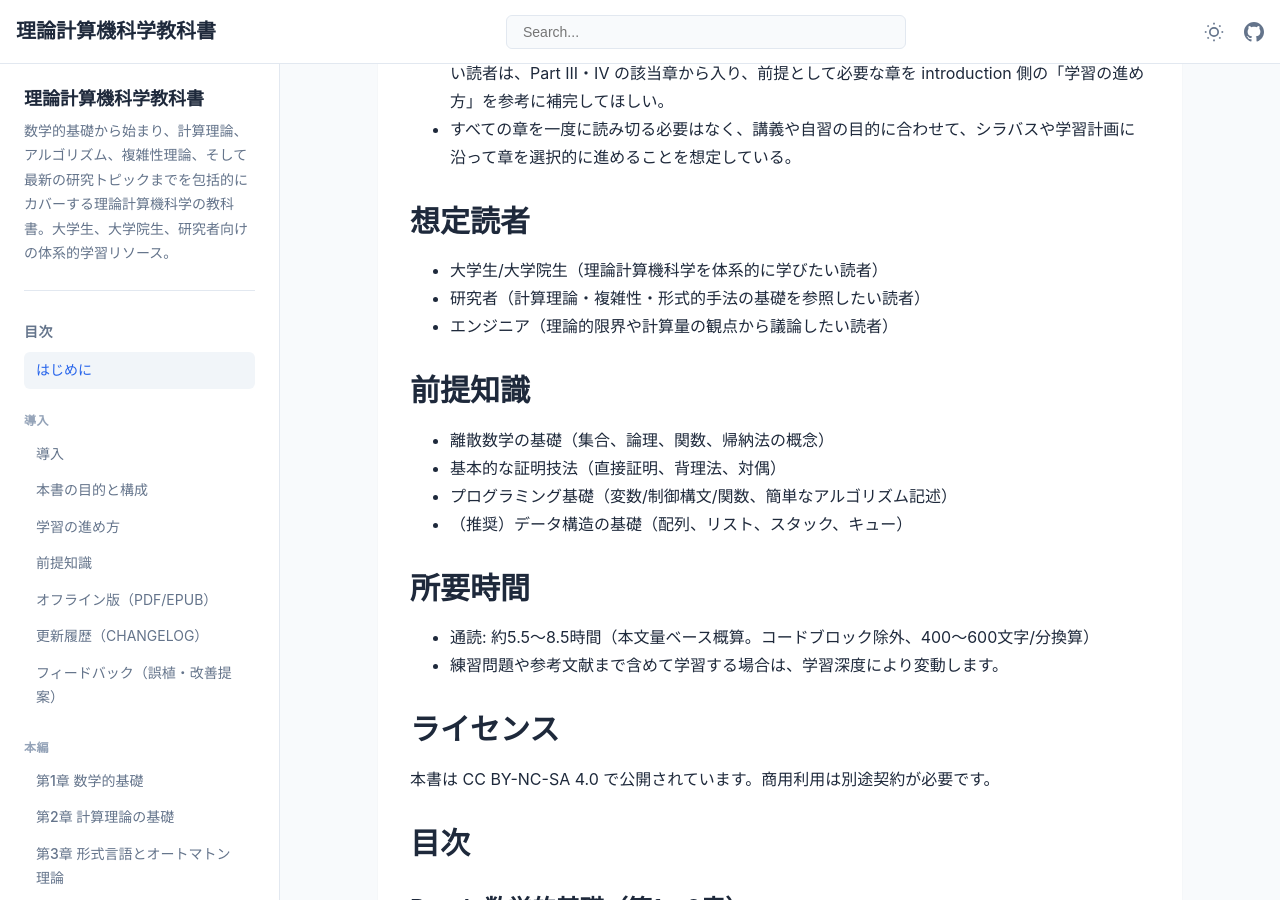
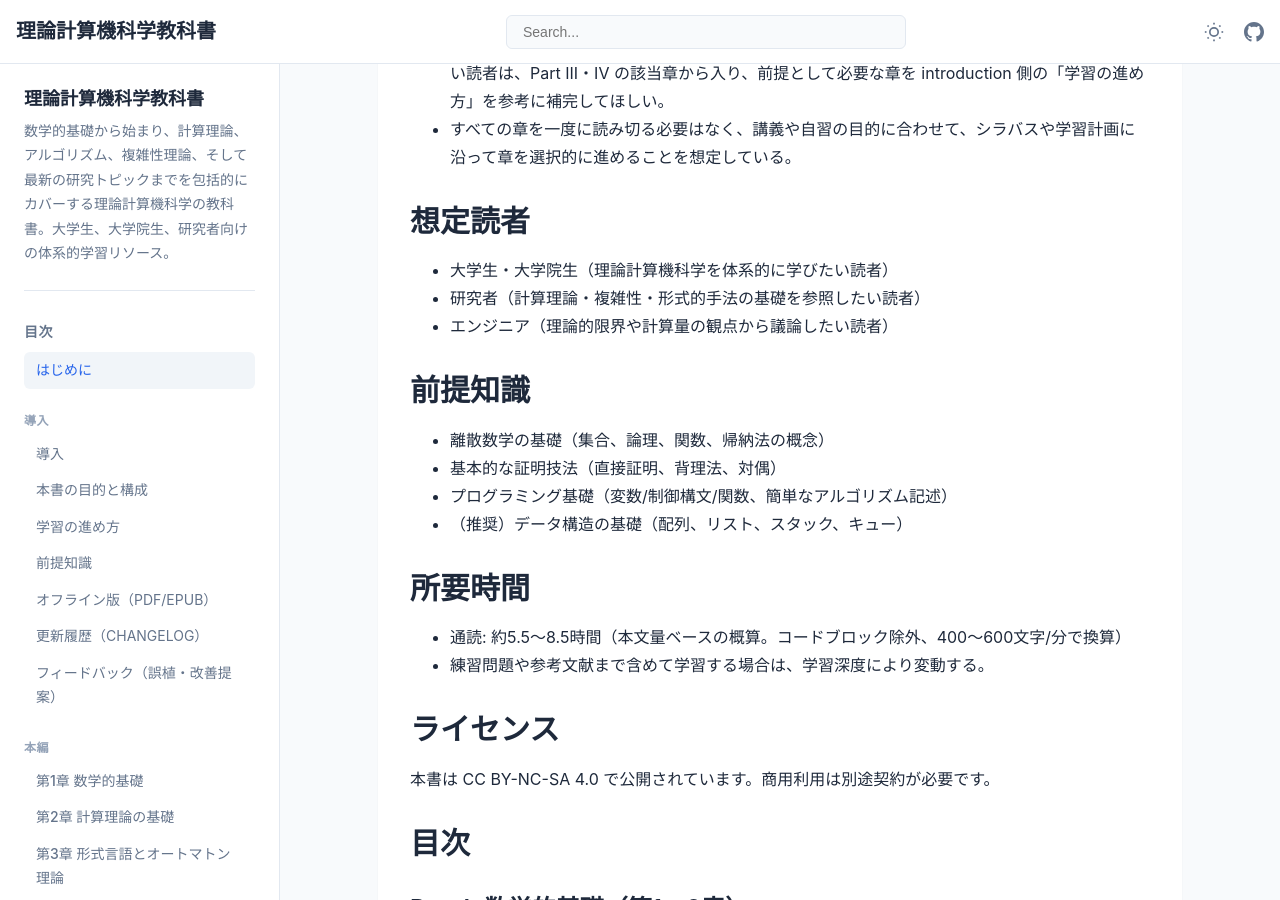
Before and after one commit to itdojp/theoretical-computer-science-textbook, a Jekyll site: the page built from docs/index.md, in a window 1280 px wide and 900 px high, scrolled down 979 px. Built offline with Jekyll 4.4.1, drawn with Linux system fonts in a browser that asks for light colours.

Commit message:
chore(docs): unify style and wording

```diff
--- a/docs/index.md
+++ b/docs/index.md
@@ -34,7 +34,7 @@ permalink: /
 - すべての章を一度に読み切る必要はなく、講義や自習の目的に合わせて、シラバスや学習計画に沿って章を選択的に進めることを想定している。
 
 ## 想定読者
-- 大学生/大学院生（理論計算機科学を体系的に学びたい読者）
+- 大学生・大学院生（理論計算機科学を体系的に学びたい読者）
 - 研究者（計算理論・複雑性・形式的手法の基礎を参照したい読者）
 - エンジニア（理論的限界や計算量の観点から議論したい読者）
 
@@ -45,8 +45,8 @@ permalink: /
 - （推奨）データ構造の基礎（配列、リスト、スタック、キュー）
 
 ## 所要時間
-- 通読: 約5.5〜8.5時間（本文量ベース概算。コードブロック除外、400〜600文字/分換算）
-- 練習問題や参考文献まで含めて学習する場合は、学習深度により変動します。
+- 通読: 約5.5〜8.5時間（本文量ベースの概算。コードブロック除外、400〜600文字/分で換算）
+- 練習問題や参考文献まで含めて学習する場合は、学習深度により変動する。
 
 ## ライセンス
 本書は CC BY-NC-SA 4.0 で公開されています。商用利用は別途契約が必要です。
```
